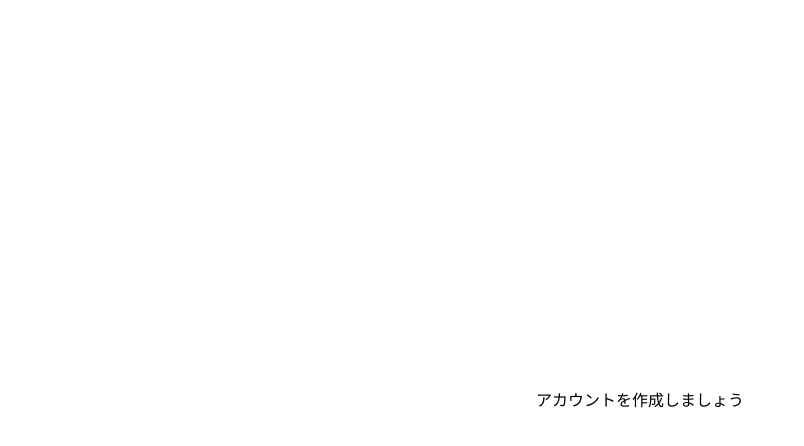
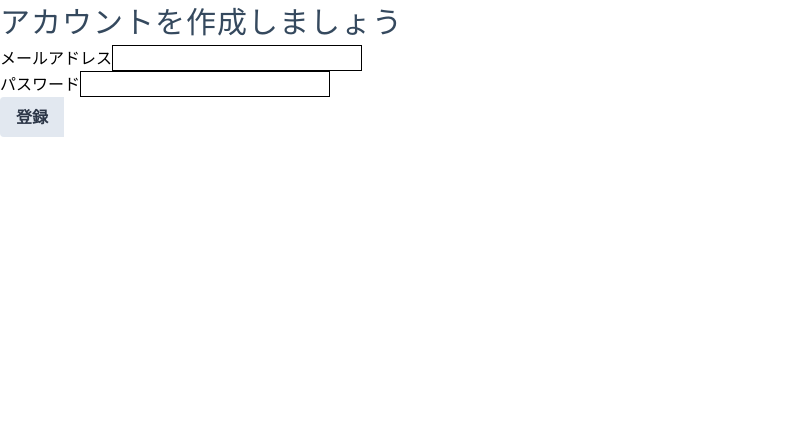
Before and after one commit to aiirononeko/GoodCoffee, a Nuxt app: page /signup in a window 1280 px wide. Shown: the top 446 px of the page, without its empty margins (0-804 px from the left). Built offline with nearby package versions, Linux system fonts and the light colour scheme; no server answers.

Commit message:
emailアカウント登録を実装

```diff
--- a/components/Logo.vue
+++ /dev/null
@@ -1,34 +0,0 @@
-<template>
-  <svg class="NuxtLogo" width="245" height="180" viewBox="0 0 452 342" xmlns="http://www.w3.org/2000/svg">
-    <g fill="none" fill-rule="evenodd">
-      <path
-        d="M139 330l-1-2c-2-4-2-8-1-13H29L189 31l67 121 22-16-67-121c-1-2-9-14-22-14-6 0-15 2-22 15L5 303c-1 3-8 16-2 27 4 6 10 12 24 12h136c-14 0-21-6-24-12z"
-        fill="#00C58E"
-      />
-      <path
-        d="M447 304L317 70c-2-2-9-15-22-15-6 0-15 3-22 15l-17 28v54l39-67 129 230h-49a23 23 0 0 1-2 14l-1 1c-6 11-21 12-23 12h76c3 0 17-1 24-12 3-5 5-14-2-26z"
-        fill="#108775"
-      />
-      <path
-        d="M376 330v-1l1-2c1-4 2-8 1-12l-4-12-102-178-15-27h-1l-15 27-102 178-4 12a24 24 0 0 0 2 15c4 6 10 12 24 12h190c3 0 18-1 25-12zM256 152l93 163H163l93-163z"
-        fill="#2F495E"
-        fill-rule="nonzero"
-      />
-    </g>
-  </svg>
-</template>
-<style>
-.NuxtLogo {
-  animation: 1s appear;
-  margin: auto;
-}
-
-@keyframes appear {
-  0% {
-    opacity: 0;
-  }
-  100% {
-    opacity: 1;
-  }
-}
-</style>
--- a/package.json
+++ b/package.json
@@ -11,8 +11,9 @@
     "generate": "nuxt generate"
   },
   "dependencies": {
-    "nuxt": "^2.0.0",
-    "@nuxtjs/dotenv": "^1.4.0"
+    "@nuxtjs/dotenv": "^1.4.0",
+    "firebase": "^7.15.0",
+    "nuxt": "^2.0.0"
   },
   "devDependencies": {
     "@nuxt/typescript-build": "^0.6.0",
--- a/pages/signup.vue
+++ b/pages/signup.vue
@@ -1,13 +1,37 @@
 <template>
-  <div class="container">
-    <h2>アカウントを作成しましょう</h2>
+  <div>
+    <div>
+      <h2 class="title">アカウントを作成しましょう</h2>
+    </div>
+    <div class="signup_form">
+      <label for="email">メールアドレス</label>
+      <input type="text" v-model="email"><br>
+      <label for="password">パスワード</label>
+      <input type="password" v-model="password"><br>
+      <button @click="signUpWithEmail" class="bg-gray-300 hover:bg-gray-400 text-gray-800 font-bold py-2 px-4 rounded-l user_form_items">登録</button>
+    </div>
   </div>
 </template>
 
 <script>
+import firebase from '~/plugins/firebase'
+import { auth } from 'firebase'
+
 export default {
-  mounted() {
-    console.log(process.env.FIREBASE_API_KEY)
+  data() {
+    return {
+      email: '',
+      password: '',
+    }
+  },
+  methods: {
+    signUpWithEmail() {
+      auth().createUserWithEmailAndPassword(this.email, this.password).then(res => {
+        console.log('success!')
+      }).catch(err => {
+        console.log(err.message)
+      })
+    }
   }
 }
 </script>
@@ -27,8 +51,12 @@ export default {
     'Segoe UI', Roboto, 'Helvetica Neue', Arial, sans-serif;
   display: block;
   font-weight: 300;
-  font-size: 80px;
+  font-size: 30px;
   color: #35495e;
   letter-spacing: 1px;
 }
+
+.signup_form > input {
+  border: 1px black solid;
+}
 </style>
```
Also changed, not shown: 1 other file (tests, documents, lock files or other folders).
